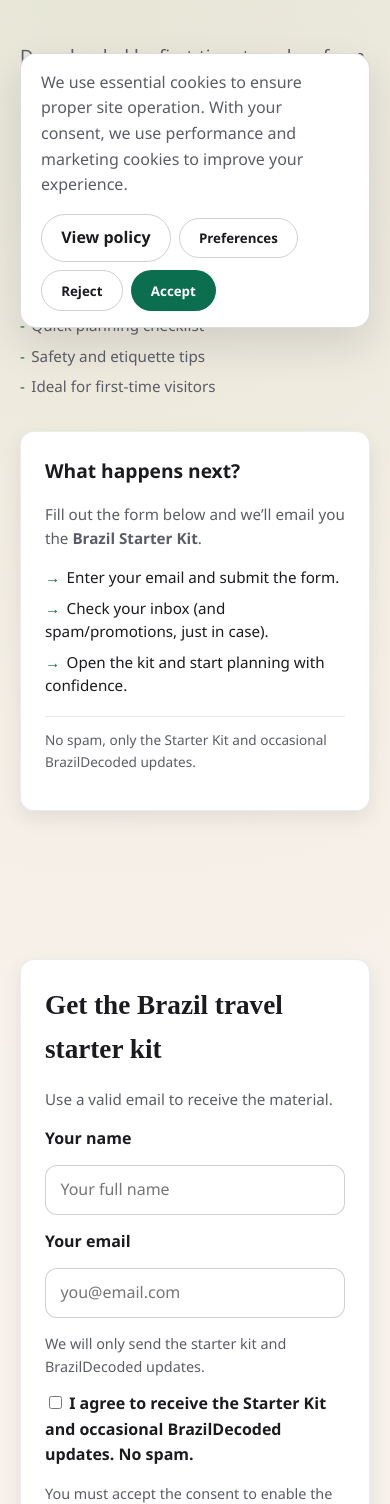
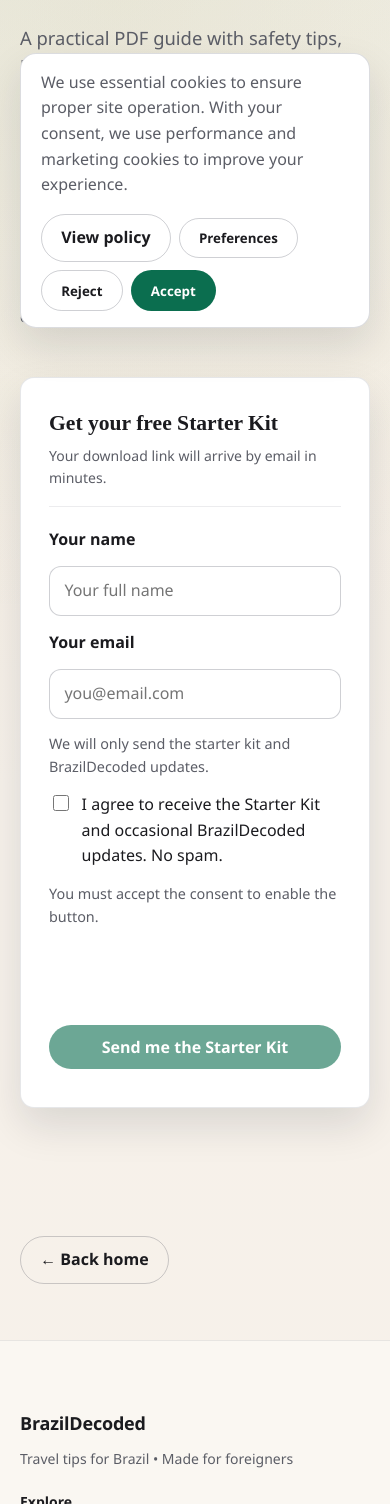
Before and after one commit to rfonte/brazildecoded.webapp, an Eleventy site: page src/pages/free-starter-kit.njk in a window 390 px wide. Shown: the part 496-2000 px from the top of the page. Built offline with nearby package versions, Linux system fonts and the light colour scheme; Eleventy itself is replaced by a stand-in of ours; files that its build step writes are made by us from their sources.

Commit message:
feat: redesign starter kit page layout and success panel
- Move form into hero grid (copy left, form right) — visible above fold
- Remove duplicate #starterSuccess ID (bug fix)
- Success panel: circular check icon, display-font heading,
  highlighted email, detail text and full-width CTA
- Submit button: full-width, heavier padding, more prominent
- Consent label: flex layout so checkbox aligns to top of text
- starter-form-card: sticky on desktop (top: header + offset)
- Responsive: single column below 900px, card unsticks on mobile
- hero-proof: social proof line below highlights

```diff
--- a/src/assets/css/style.css
+++ b/src/assets/css/style.css
@@ -202,6 +202,23 @@ textarea.form-input {
   color: #b91c1c;
 }
 
+.starter-success-panel {
+  margin-top: 1.5rem;
+  padding: 1.5rem;
+  border: 1px solid #0f766e;
+  border-radius: 18px;
+  background: #ecfdf5;
+}
+
+.starter-success-panel p {
+  margin: 0 0 1rem;
+}
+
+.starter-success-panel h3 {
+  margin: 0 0 0.75rem;
+  font-size: 1.15rem;
+}
+
 .form-helper {
   margin: 0;
   color: var(--muted);
@@ -326,6 +343,7 @@ textarea:focus-visible {
 .lead {
   font-size: 1.15rem;
   color: var(--muted);
+  margin: 0 0 0.85rem;
 }
 
 .hero-actions,
@@ -342,7 +360,7 @@ textarea:focus-visible {
   list-style: none;
   display: grid;
   gap: 0.4rem;
-  padding: 0;
+  padding: 0%;
   margin: 0;
   color: var(--muted);
   font-size: 0.95rem;
@@ -416,7 +434,7 @@ button.cta:disabled {
 
 /* Sections */
 .section {
-  padding: 2.75rem 0;
+  padding: 2rem 0;
 }
 
 section:last-of-type {
@@ -817,3 +835,148 @@ section:last-of-type {
   color: var(--accent);
   margin-right: 0.4rem;
 }
+
+/* ─── Starter Kit page ─────────────────────────────────────────────────── */
+
+.hero--starter {
+  padding-bottom: 4rem;
+}
+
+.hero-grid--starter {
+  grid-template-columns: 1fr minmax(340px, 420px);
+  align-items: start;
+  gap: 3rem;
+}
+
+.hero-proof {
+  font-size: 0.875rem;
+  color: var(--muted);
+  margin: 0;
+  padding-top: 0.25rem;
+}
+
+/* Form card */
+.starter-form-card {
+  background: var(--paper);
+  border-radius: var(--radius);
+  border: 1px solid rgb(16 24 40 / 10%);
+  box-shadow: var(--shadow);
+  padding: 1.75rem 1.75rem 1.5rem;
+  position: sticky;
+  top: calc(72px + 1.5rem);
+}
+
+.starter-form-card form {
+  max-width: 100%;
+  margin-top: 0;
+}
+
+.starter-form-title {
+  font-family: var(--font-display);
+  font-size: 1.35rem;
+  margin: 0 0 0.3rem;
+}
+
+.starter-form-subtitle {
+  color: var(--muted);
+  font-size: 0.875rem;
+  margin: 0 0 1.25rem;
+  padding-bottom: 1rem;
+  border-bottom: 1px solid rgb(16 24 40 / 8%);
+}
+
+/* Consent label with flex so checkbox aligns to top of text */
+.consent-label {
+  display: flex;
+  align-items: flex-start;
+  gap: 0.6rem;
+  font-weight: 400;
+  cursor: pointer;
+}
+
+.consent-label input[type="checkbox"] {
+  margin-top: 0.2rem;
+  flex-shrink: 0;
+  accent-color: var(--accent);
+  width: 1rem;
+  height: 1rem;
+}
+
+/* Turnstile spacing */
+.cf-turnstile {
+  min-height: 65px;
+}
+
+/* Submit button — full width, prominent */
+.starter-submit-btn {
+  width: 100%;
+  padding: 0.9rem 1.5rem;
+  font-size: 1rem;
+  justify-content: center;
+  margin-top: 0.25rem;
+}
+
+/* ─── Success panel ─────────────────────────────────────────────────────── */
+
+.starter-success-panel {
+  text-align: center;
+  padding: 1rem 0.5rem 0.5rem;
+}
+
+.starter-success-icon {
+  width: 56px;
+  height: 56px;
+  background: var(--accent);
+  color: #fff;
+  border-radius: 50%;
+  display: flex;
+  align-items: center;
+  justify-content: center;
+  font-size: 1.5rem;
+  font-weight: 700;
+  line-height: 1;
+  margin: 0 auto 1.1rem;
+}
+
+.starter-success-heading {
+  font-family: var(--font-display);
+  font-size: 1.6rem;
+  margin: 0 0 0.6rem;
+  color: var(--ink);
+}
+
+.starter-success-body {
+  color: var(--muted);
+  font-size: 0.975rem;
+  line-height: 1.5;
+  margin: 0 0 0.4rem;
+}
+
+.starter-success-body strong {
+  color: var(--accent-dark);
+  font-weight: 700;
+}
+
+.starter-success-detail {
+  font-size: 0.825rem;
+  color: var(--muted);
+  margin: 0 0 1.5rem;
+}
+
+.starter-success-cta {
+  display: inline-flex;
+  width: 100%;
+  justify-content: center;
+}
+
+/* ─── Responsive ────────────────────────────────────────────────────────── */
+
+@media (width <= 900px) {
+  .hero-grid--starter {
+    grid-template-columns: 1fr;
+  }
+
+  .starter-form-card {
+    position: static;
+  }
+}
--- a/src/pages/free-starter-kit.njk
+++ b/src/pages/free-starter-kit.njk
@@ -5,42 +5,6 @@ layout: "layout.njk"
 pageKey: "starter"
 permalink: "/free-starter-kit/"
 ---
-<section class="hero" aria-labelledby="starter-title">
-  <div class="container hero-grid">
-    <div class="stack">
-      <p class="eyebrow">Free download</p>
-      <h1 id="starter-title">Free Brazil Travel Starter Kit</h1>
-      <p class="lead measure">Downloaded by first-time travelers from over 30 countries.</p>
-      <p class="lead measure">
-        A practical PDF guide with safety tips, local etiquette, and a quick
-        checklist to plan your trip to Brazil. Delivered by email.
-      </p>
-      <ul class="hero-highlights" aria-label="Kit highlights">
-        <li>Quick planning checklist</li>
-        <li>Safety and etiquette tips</li>
-        <li>Ideal for first-time visitors</li>
-      </ul>
-    </div>
-
-    <aside class="card" aria-label="Starter kit summary">
-      <h2 class="card-title">What happens next?</h2>
-
-      <p class="card-subtitle">
-        Fill out the form below and we’ll email you the <strong>Brazil Starter Kit</strong>.
-      </p>
-
-      <ol class="card-steps" aria-label="Next steps">
-        <li>Enter your email and submit the form.</li>
-        <li>Check your inbox (and spam/promotions, just in case).</li>
-        <li>Open the kit and start planning with confidence.</li>
-      </ol>
-
-      <p class="card-note">
-        No spam, only the Starter Kit and occasional BrazilDecoded updates.
-      </p>
-    </aside>
-  </div>
-</section>
 
 {# JSON-LD: Breadcrumbs for SEO #}
 <script type="application/ld+json">
@@ -64,18 +28,55 @@ permalink: "/free-starter-kit/"
 }
 </script>
 
-<section class="section" aria-labelledby="form-title">
-  <div class="container">
-    <div class="card">
-      <h2 class="section-title" id="form-title">Get the Brazil travel starter kit</h2>
-      <p class="section-note">Use a valid email to receive the material.</p>
+<section class="hero hero--starter" aria-labelledby="starter-title">
+  <div class="container hero-grid hero-grid--starter">
+
+    {# LEFT: copy #}
+    <div class="stack">
+      <p class="eyebrow">Free download</p>
+      <h1 id="starter-title">Free Brazil Travel Starter Kit</h1>
+      <p class="lead measure">
+        A practical PDF guide with safety tips, local etiquette, and a quick
+        checklist to plan your trip to Brazil. Delivered by email.
+      </p>
+      <ul class="hero-highlights" aria-label="Kit highlights">
+        <li>Quick planning checklist</li>
+        <li>Safety and etiquette tips</li>
+        <li>Ideal for first-time visitors</li>
+      </ul>
+      <p class="hero-proof">Downloaded by first-time travelers from over 30 countries.</p>
+    </div>
+
+    {# RIGHT: form card #}
+    <div class="starter-form-card">
+
+      {# Success state — revealed after submit, replaces form #}
+      <div id="starterSuccess" class="starter-success-panel" hidden aria-live="assertive">
+        <div class="starter-success-icon" aria-hidden="true">✓</div>
+        <h2 class="starter-success-heading">Check your inbox!</h2>
+        <p class="starter-success-body">
+          We sent the secure download link to<br>
+          <strong id="starterSuccessEmail">your email</strong>.
+        </p>
+        <p class="starter-success-detail">
+          The link expires in 24 hours. Didn't receive it? Check spam or promotions.
+        </p>
+        <a class="cta ghost starter-success-cta" href="/the-guide/">
+          See the complete guide →
+        </a>
+      </div>
+
+      {# Form #}
+      <h2 class="starter-form-title" id="form-title">Get your free Starter Kit</h2>
+      <p class="starter-form-subtitle">Your download link will arrive by email in minutes.</p>
 
       <form
         class="lead-form"
         id="starterKitForm"
-        action="#"
+        action=""
         method="post"
         novalidate
+        aria-labelledby="form-title"
         data-endpoint="{{ site.apiUrl }}/cadastro"
       >
         <label for="leadName">Your name</label>
@@ -132,9 +133,9 @@ permalink: "/free-starter-kit/"
           name="form_started_at"
         />
 
-        <label>
+        <label class="consent-label">
           <input type="checkbox" id="consent" name="consent" required />
-          I agree to receive the Starter Kit and occasional BrazilDecoded updates. No spam.
+          <span>I agree to receive the Starter Kit and occasional BrazilDecoded updates. No spam.</span>
         </label>
         <p
           id="consentHelper"
@@ -145,14 +146,14 @@ permalink: "/free-starter-kit/"
           You must accept the consent to enable the button.
         </p>
 
-        <!-- Widget Turnstile -->
+        <!-- Turnstile widget -->
         <div class="cf-turnstile"
              data-sitekey="{{ site.turnstileSiteKey }}"
              data-theme="auto"
              data-callback="onTurnstileSuccess"
              data-expired-callback="onTurnstileExpired"></div>
 
-        <button class="cta primary" id="leadSubmit" type="submit">
+        <button class="cta primary starter-submit-btn" id="leadSubmit" type="submit">
           Send me the Starter Kit
         </button>
 
@@ -160,16 +161,20 @@ permalink: "/free-starter-kit/"
           id="leadFeedback"
           class="form-feedback"
           role="status"
+          aria-live="polite"
           data-status
         ></p>
       </form>
-    </div>
 
-    <div class="cta-row section">
-      <a class="cta ghost" href="/">Back home</a>
-    </div>
+    </div>{# /starter-form-card #}
   </div>
 </section>
+
+<div class="container">
+  <div class="cta-row section">
+    <a class="cta ghost" href="/">← Back home</a>
+  </div>
+</div>
 
 {# JSON-LD: Product (digital starter kit) to improve appearance in search results #}
 <script type="application/ld+json">
```
